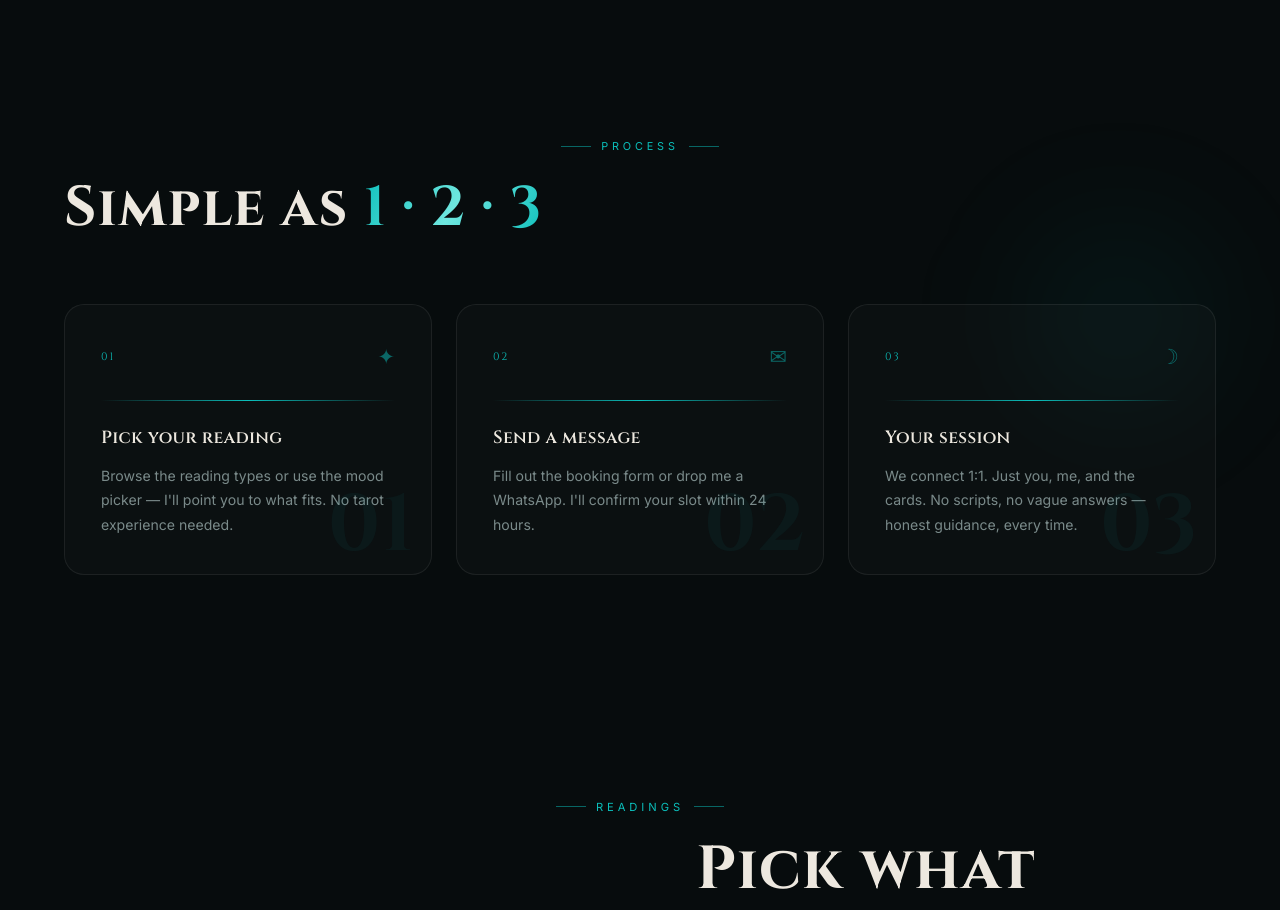
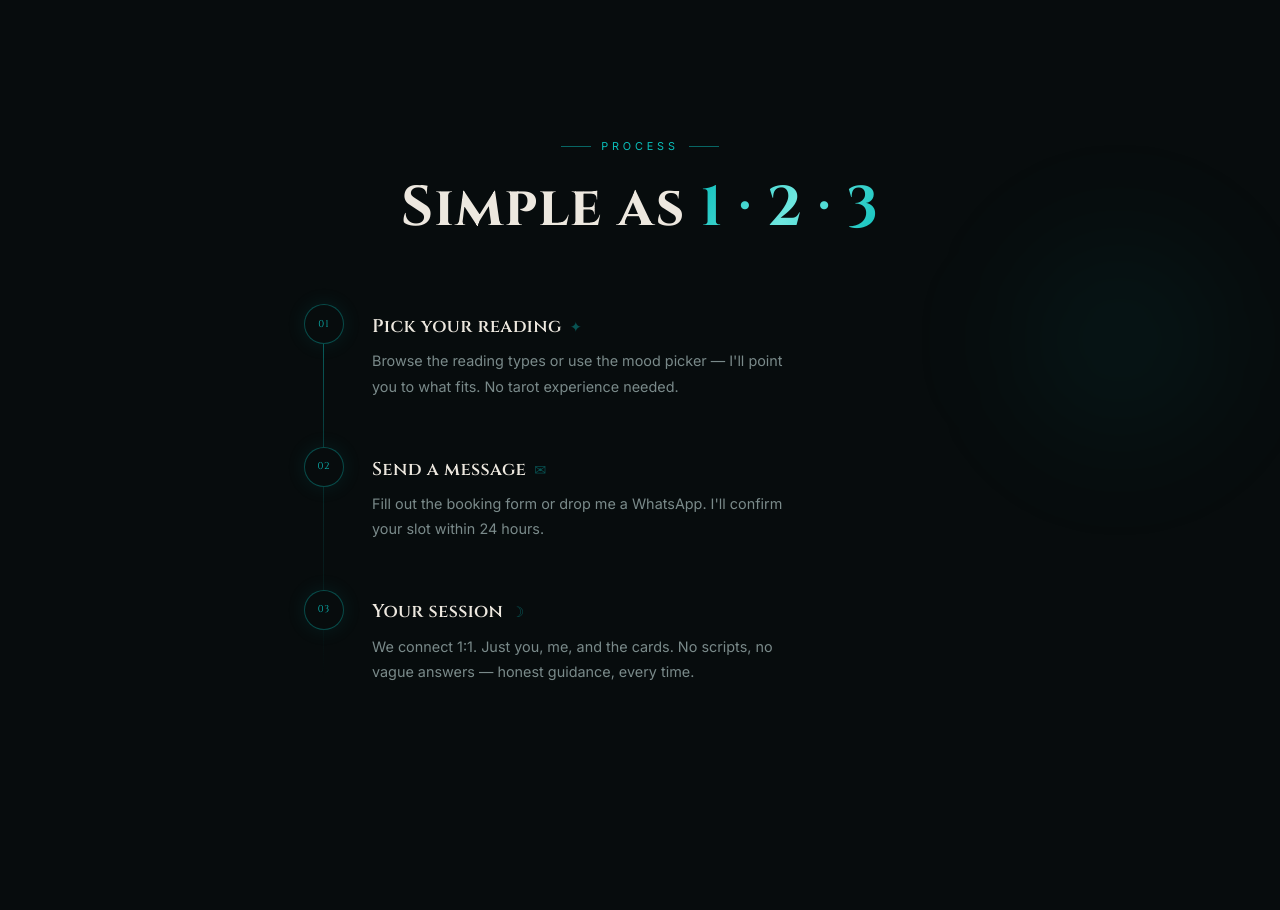
Before and after one commit to pydev0/teal_arcana, a Next.js app: page / in a window 1280 px wide. Shown: the part 3140-4050 px from the top of the page. Built offline with nearby package versions, Linux system fonts and the light colour scheme.

Commit message:
Redesign Process section as vertical timeline layout

```diff
--- a/components/HowItWorks.tsx
+++ b/components/HowItWorks.tsx
@@ -34,7 +34,7 @@ export default function HowItWorks() {
         filter: "blur(50px)", pointerEvents: "none",
       }} />
 
-      <div className="max-w-6xl mx-auto">
+      <div className="max-w-2xl mx-auto">
         {/* Header */}
         <ScrollReveal style={{ display: "flex", justifyContent: "center", alignItems: "center", gap: 10, marginBottom: "1.5rem" }}>
           <div style={{ height: 1, width: 30, background: "var(--teal)", opacity: 0.5 }} />
@@ -42,54 +42,63 @@ export default function HowItWorks() {
           <div style={{ height: 1, width: 30, background: "var(--teal)", opacity: 0.5 }} />
         </ScrollReveal>
 
-        <ScrollReveal style={{ marginBottom: "4rem" }}>
+        <ScrollReveal style={{ textAlign: "center", marginBottom: "4rem" }}>
           <h2 className="font-display" style={{ fontSize: "clamp(2rem, 5vw, 3.5rem)", fontWeight: 700, lineHeight: 1.1 }}>
             Simple as <span className="gradient-text">1 · 2 · 3</span>
           </h2>
         </ScrollReveal>
 
-        {/* Steps */}
-        <div className="flex md:grid md:grid-cols-3 gap-4 md:gap-6 overflow-x-auto md:overflow-visible pb-4 md:pb-0 snap-x snap-mandatory md:snap-none">
+        {/* Steps — vertical timeline */}
+        <div style={{ position: "relative" }}>
+          {/* Vertical line */}
+          <div style={{
+            position: "absolute", left: 19, top: 8, bottom: 8, width: 1,
+            background: "linear-gradient(to bottom, rgba(11,191,187,0.5), rgba(11,191,187,0.15), transparent)",
+            pointerEvents: "none",
+          }} />
+
           {STEPS.map((step, i) => (
-            <ScrollReveal key={step.num} delay={i * 0.15} className="snap-center flex-shrink-0 w-[78vw] md:w-auto">
+            <ScrollReveal key={step.num} delay={i * 0.15}>
               <motion.div
-                whileHover={{ y: -4, borderColor: "rgba(11,191,187,0.35)" }}
-                transition={{ duration: 0.25 }}
-                className="p-6 md:p-9"
+                whileHover={{ x: 4 }}
+                transition={{ duration: 0.2 }}
                 style={{
+                  display: "flex", gap: "1.75rem", alignItems: "flex-start",
+                  paddingBottom: i < STEPS.length - 1 ? "3rem" : 0,
                   position: "relative",
-                  borderRadius: 20,
-                  border: "1px solid rgba(255,255,255,0.07)",
-                  background: "rgba(255,255,255,0.02)",
-                  height: "100%",
-                  overflow: "hidden",
                 }}
               >
-                {/* Big faded step number behind */}
-                <div className="font-display" style={{
-                  position: "absolute", right: "1rem", bottom: "0.5rem",
-                  fontSize: "5rem", fontWeight: 700, lineHeight: 1,
-                  color: "rgba(11,191,187,0.05)", userSelect: "none", pointerEvents: "none",
-                }}>
-                  {step.num}
+                {/* Circle */}
+                <div style={{ flexShrink: 0, position: "relative", zIndex: 1 }}>
+                  <motion.div
+                    whileHover={{ scale: 1.15, borderColor: "rgba(11,191,187,0.8)" }}
+                    transition={{ duration: 0.2 }}
+                    style={{
+                      width: 40, height: 40, borderRadius: "50%",
+                      border: "1px solid rgba(11,191,187,0.35)",
+                      background: "var(--dark)",
+                      display: "flex", alignItems: "center", justifyContent: "center",
+                      boxShadow: "0 0 20px rgba(11,191,187,0.1)",
+                    }}
+                  >
+                    <span className="font-display" style={{ fontSize: "0.62rem", color: "var(--teal)", letterSpacing: "0.1em" }}>
+                      {step.num}
+                    </span>
+                  </motion.div>
                 </div>
 
-                {/* Top row */}
-                <div style={{ display: "flex", alignItems: "center", justifyContent: "space-between", marginBottom: "1.75rem" }}>
-                  <span className="font-display" style={{ fontSize: "0.68rem", color: "var(--teal)", letterSpacing: "0.18em" }}>
-                    {step.num}
-                  </span>
-                  <span style={{ fontSize: "1.3rem", color: "rgba(11,191,187,0.5)" }}>{step.symbol}</span>
+                {/* Content */}
+                <div style={{ paddingTop: "0.55rem" }}>
+                  <div style={{ display: "flex", alignItems: "center", gap: 8, marginBottom: "0.5rem" }}>
+                    <h3 className="font-display" style={{ fontSize: "1.15rem", fontWeight: 600, color: "var(--warm)" }}>
+                      {step.title}
+                    </h3>
+                    <span style={{ fontSize: "0.9rem", color: "rgba(11,191,187,0.4)" }}>{step.symbol}</span>
+                  </div>
+                  <p style={{ color: "var(--muted)", fontSize: "0.9rem", lineHeight: 1.75, maxWidth: 420 }}>
+                    {step.desc}
+                  </p>
                 </div>
-
-                <div className="teal-line" style={{ marginBottom: "1.5rem" }} />
-
-                <h3 className="font-display" style={{ fontSize: "1.1rem", fontWeight: 600, color: "var(--warm)", marginBottom: "0.75rem" }}>
-                  {step.title}
-                </h3>
-                <p style={{ color: "var(--muted)", fontSize: "0.88rem", lineHeight: 1.75 }}>
-                  {step.desc}
-                </p>
               </motion.div>
             </ScrollReveal>
           ))}
```
